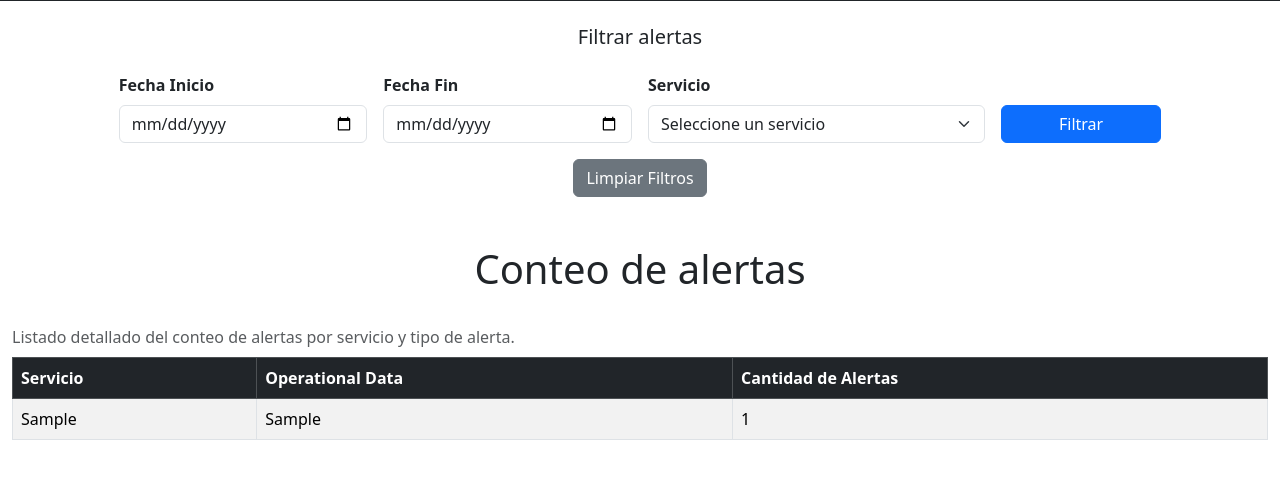
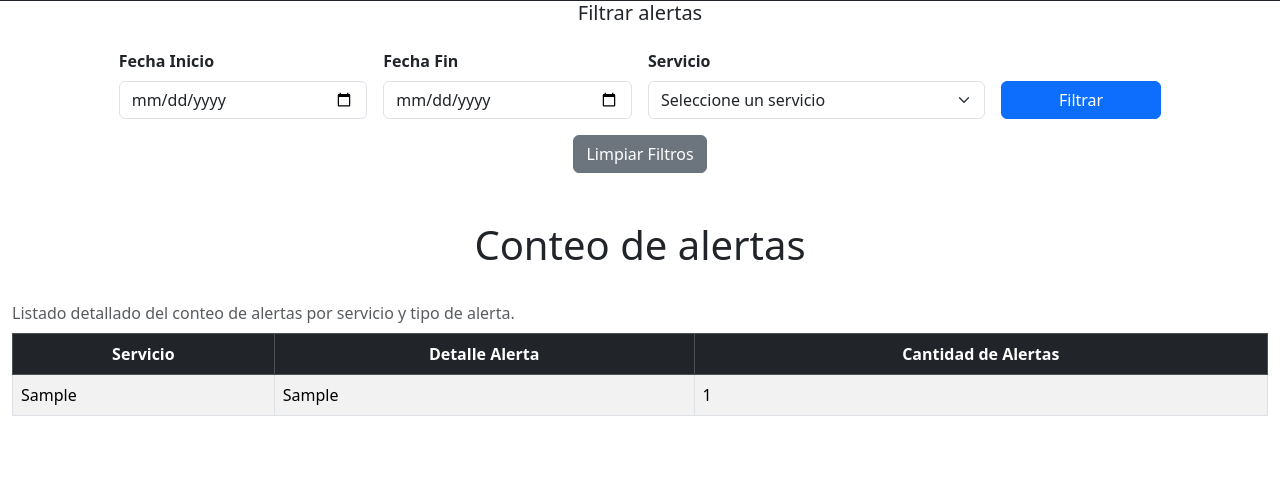
Before and after one commit to davidg-0622/Proyecto-alertasCGM-ultimo, a Flask app: page /alertas/conteo_alertas_iguales in a window 1280 px wide. Shown: the part 66-545 px from the top of the page. Run offline with Flask 3, Linux system fonts and the light colour scheme; the visitor is signed in with stand-in values (Sample User, id 1); tables that the repository leaves empty hold one stand-in row (values such as "Sample post").

Commit message:
Se coloca mas grande tabla de vista agrupacion alertas

```diff
--- a/app/templates/alertas/conteo_alertas_iguales.html
+++ b/app/templates/alertas/conteo_alertas_iguales.html
@@ -4,7 +4,7 @@
 
 {% block content %}
 
-<div class="container-xxl mt-4">
+<div class="container-fluid mt-12">
 
     <!-- Formulario de filtrado -->
     <div class="row justify-content-center mb-5">
@@ -50,9 +50,9 @@
         <table class="table table-striped table-hover table-bordered caption-top tabla-nowrap-grande">
             <caption>Listado detallado del conteo de alertas por servicio y tipo de alerta.</caption>
             <thead class="table-dark">
-                <tr>
+                <tr class="text-center">
                     <th>Servicio</th>
-                    <th>Operational Data</th>
+                    <th>Detalle Alerta</th>
                     <th>Cantidad de Alertas</th>
                 </tr>
             </thead>
--- a/app/templates/base.html
+++ b/app/templates/base.html
@@ -48,12 +48,12 @@
                 <li><a class="dropdown-item" href="{{ url_for('app.crear_servicio') }}">Crear Servicios</a></li>
 
 
-              <li><a class="dropdown-item" href="{{ url_for('alertas.total_alertas') }}">Top alertas</a></li>
+              <li><a class="dropdown-item" href="{{ url_for('alertas.total_alertas') }}">Top Alertas</a></li>
 
 
-              <li><a class="dropdown-item" href="{{ url_for('alertas.alertas_por_servicio') }}" target="_blank">Alertas por servicio</a></li>
+              <li><a class="dropdown-item" href="{{ url_for('alertas.alertas_por_servicio') }}" target="_blank">Alertas Por Servicio</a></li>
 
-               <li><a class="dropdown-item" href="{{ url_for('alertas.conteo_alertas_iguales') }}" target="_blank">Cantidad alertas</a></li>
+               <li><a class="dropdown-item" href="{{ url_for('alertas.conteo_alertas_iguales') }}" target="_blank">Agrupación Alertas</a></li>
 
 
 
```
